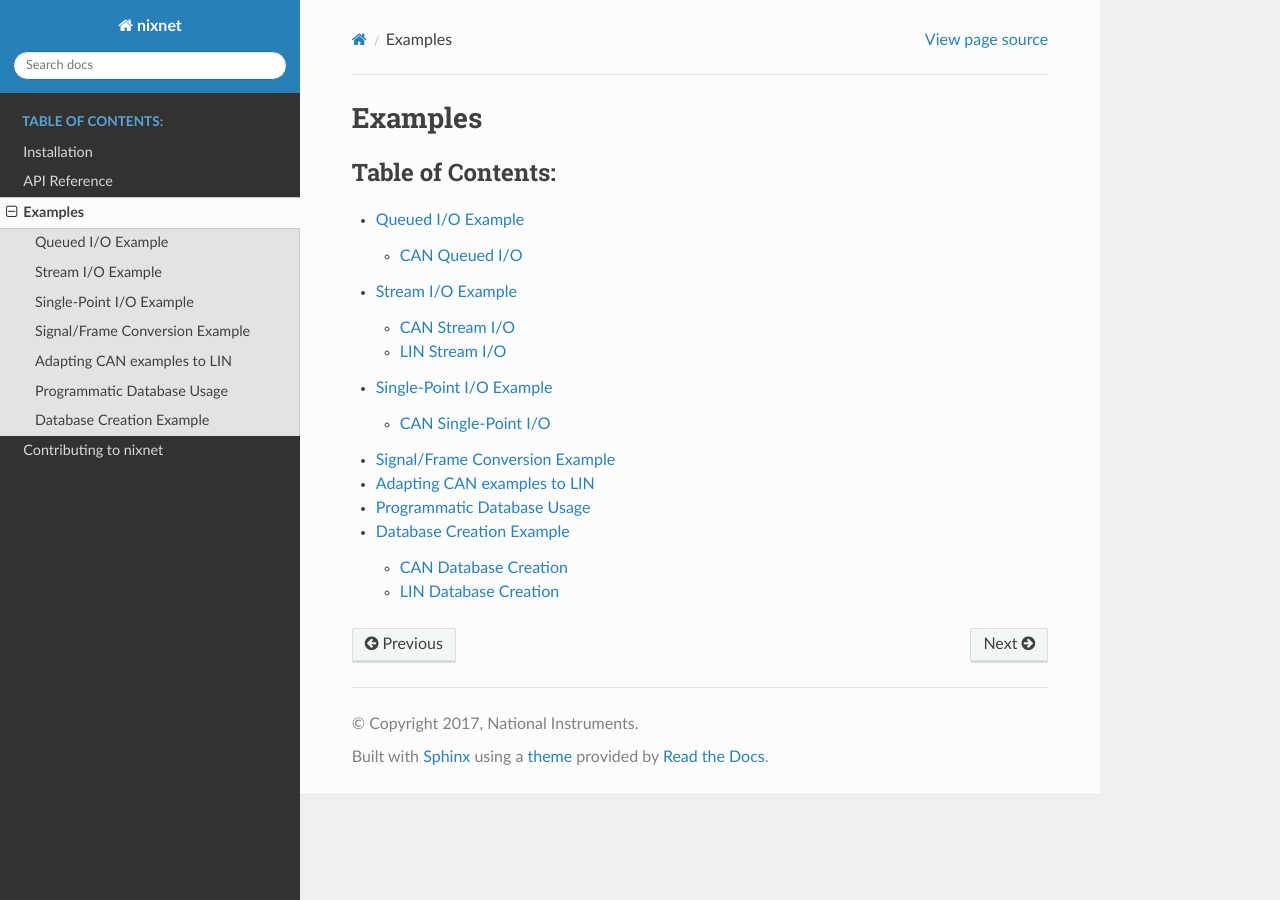
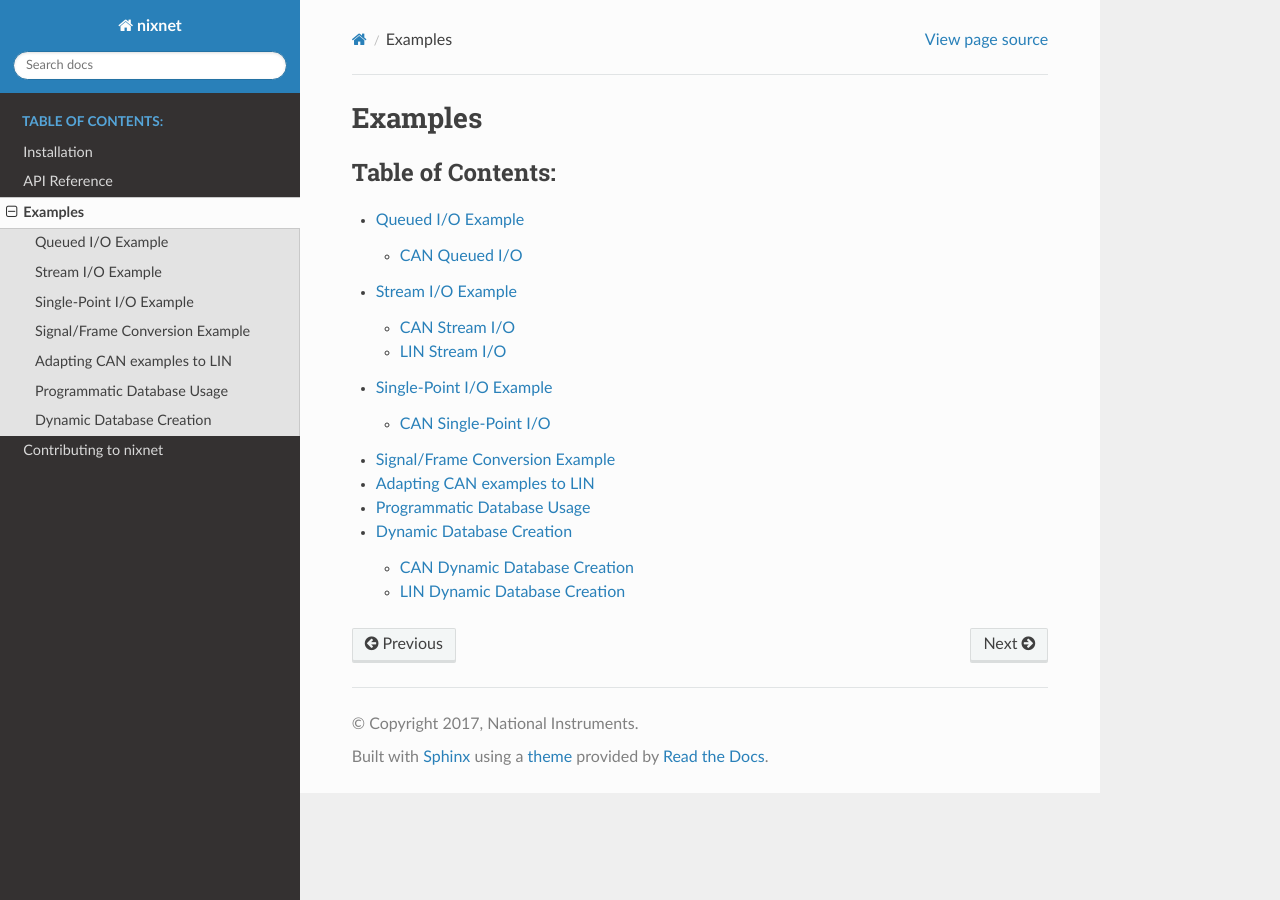
Before and after one commit to ni/nixnet-python, a Sphinx documentation site: the page built from docs/examples.rst, in a window 1280 px wide. Built offline with Sphinx 7.4.7 and the Read the Docs theme 2.0.0, drawn with Linux system fonts in a browser that asks for light colours.

Commit message:
docs(examples): Improve naming of database creation examples.

```diff
--- a/docs/examples.rst
+++ b/docs/examples.rst
@@ -14,4 +14,4 @@ Examples
    examples/conversion
    examples/can_lin_diff
    examples/programmatic_databases
-   examples/database_creation
+   examples/dynamic_database_creation
--- a/docs/examples/database_creation.rst
+++ b/docs/examples/dynamic_database_creation.rst
@@ -1,4 +1,4 @@
-Database Creation Example
+Dynamic Database Creation
 =========================
 
 This example programmatically modifies the in-memory database to
@@ -7,12 +7,12 @@ used in a :any:`nixnet.session.SignalOutSinglePointSession` and
 :any:`nixnet.session.SignalInSinglePointSession` to write and then
 read a pair of signals.
 
-CAN Database Creation
----------------------
+CAN Dynamic Database Creation
+-----------------------------
 
 .. literalinclude:: ../../nixnet_examples/can_dynamic_database_creation.py
 
-LIN Database Creation
----------------------
+LIN Dynamic Database Creation
+-----------------------------
 
 .. literalinclude:: ../../nixnet_examples/lin_dynamic_database_creation.py
```
Also changed, not shown: 2 other files.
